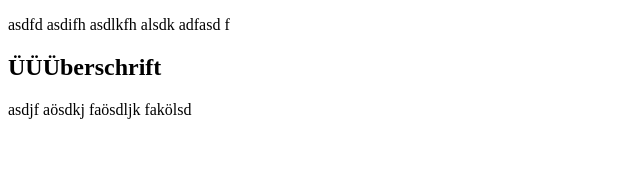
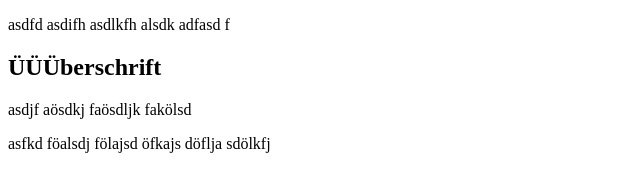
Before and after one commit to mark-jaeger-fsd/project1, a plain HTML site: page index2.html in a window 1280 px wide. Shown: the whole page, without its empty margins (0-640 px from the left). Drawn offline with Linux system fonts and the light colour scheme.

Commit message:
dritte zeile

```diff
--- a/index2.html
+++ b/index2.html
@@ -9,6 +9,7 @@
 <p>asdfd asdifh asdlkfh alsdk adfasd f</p>
 <h2>ÜÜÜberschrift</h2>
 <p>asdjf aösdkj faösdljk fakölsd </p>
+<p>asfkd föalsdj fölajsd öfkajs döflja sdölkfj </p>
 
 </body>
 </html>
```
